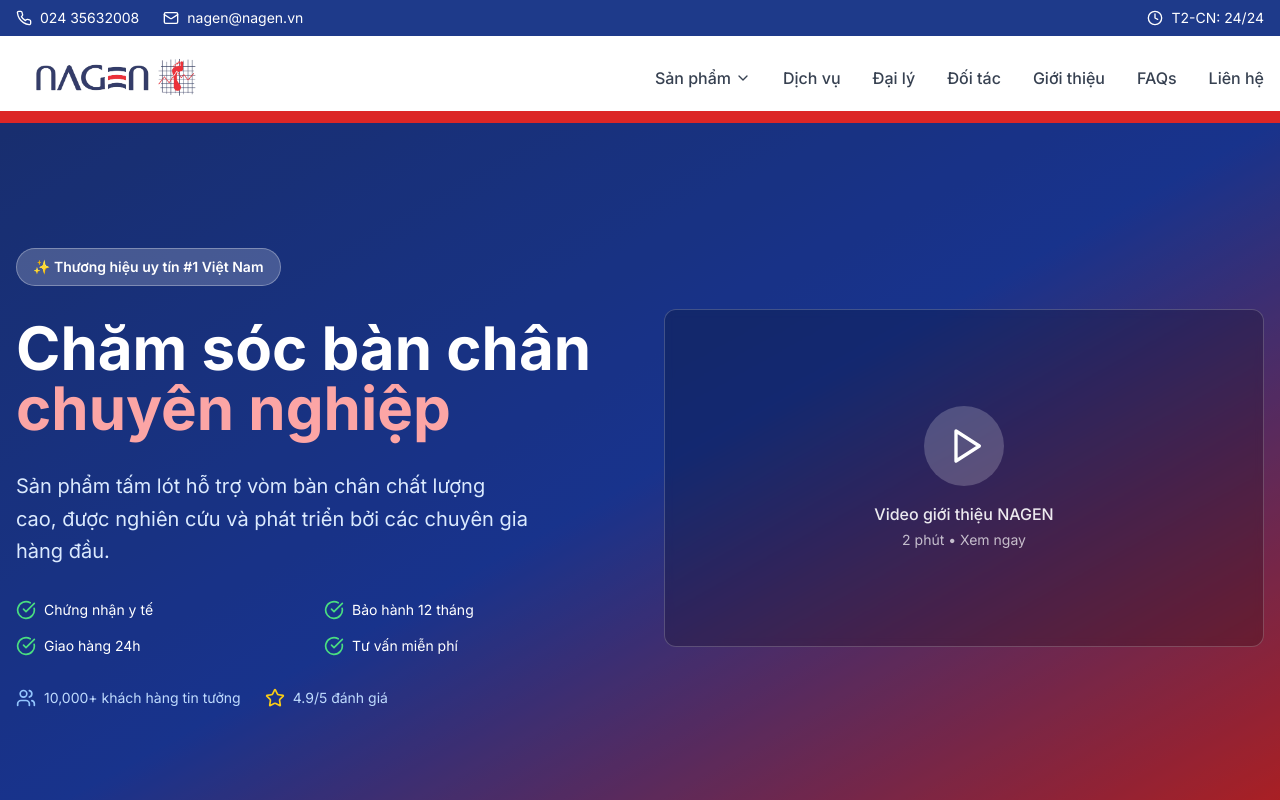
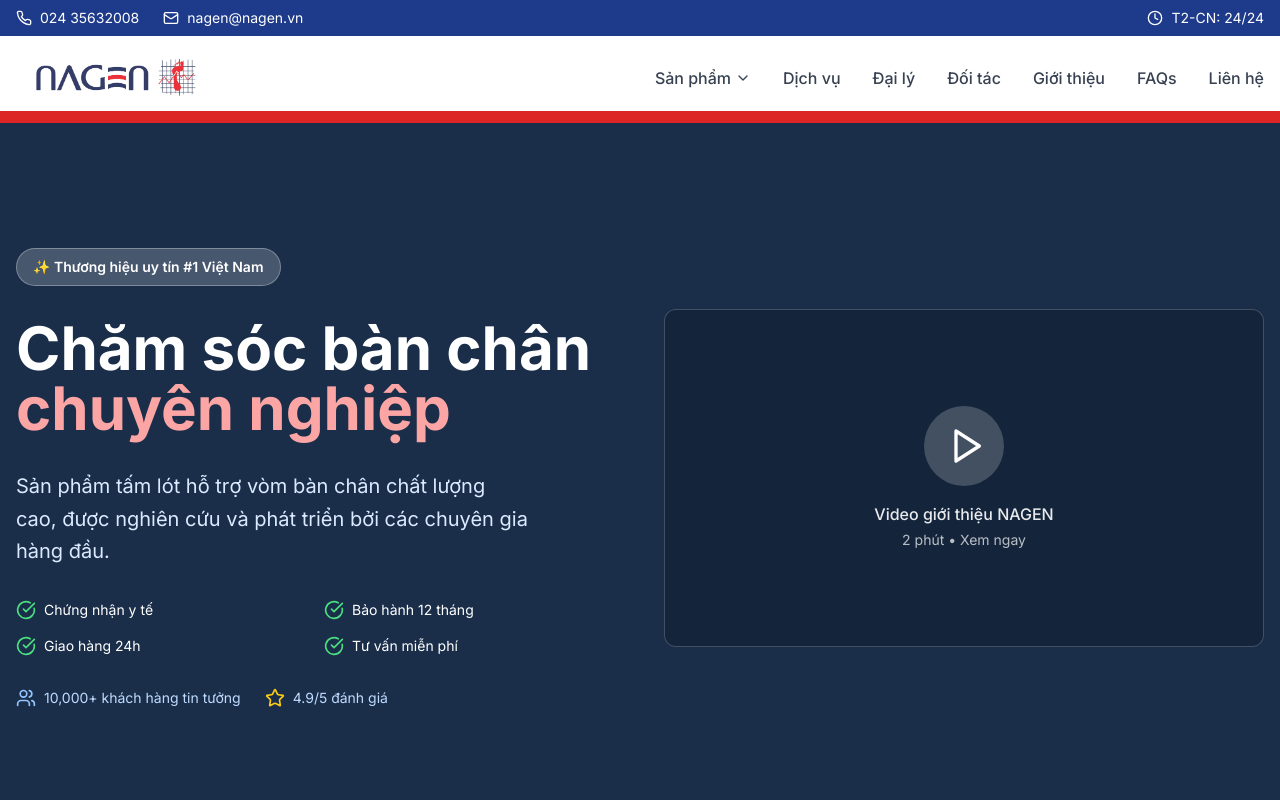
Before and after one commit to therealtimex/nagen, a Next.js app: page / in a window 1280 px wide. Shown: the top 800 px of the page. Built offline with nearby package versions, Linux system fonts and the light colour scheme.

Commit message:
update color

```diff
--- a/app/page.tsx
+++ b/app/page.tsx
@@ -1472,7 +1472,7 @@ function HomePageContent() {
       {/* Optimized Hero Section */}
       <section
         id="home"
-        className="relative bg-gradient-to-br from-blue-900 via-blue-800 to-red-600 text-white py-20 lg:py-32 overflow-hidden"
+        className="relative bg-[#21395D] text-white py-20 lg:py-32 overflow-hidden"
       >
         <div className="absolute inset-0 bg-black/20"></div>
         <div className="container mx-auto px-4 relative z-10">
```
